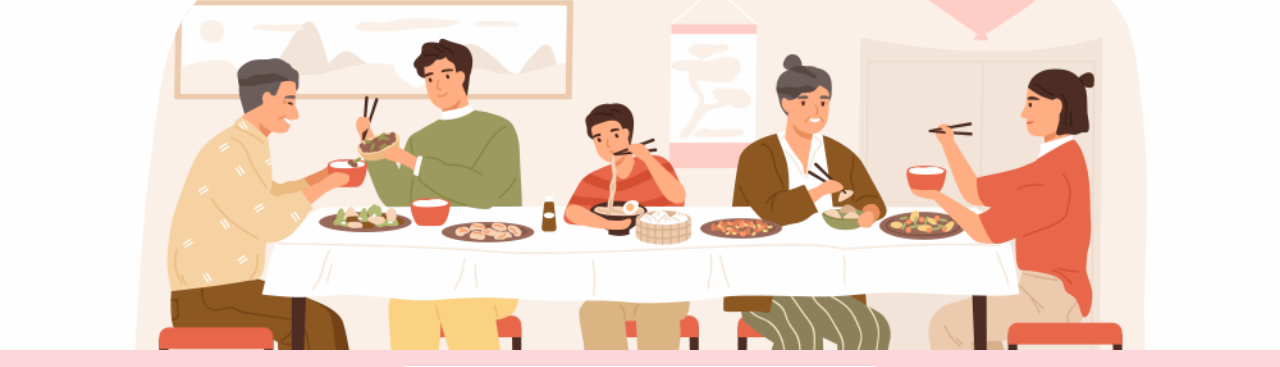
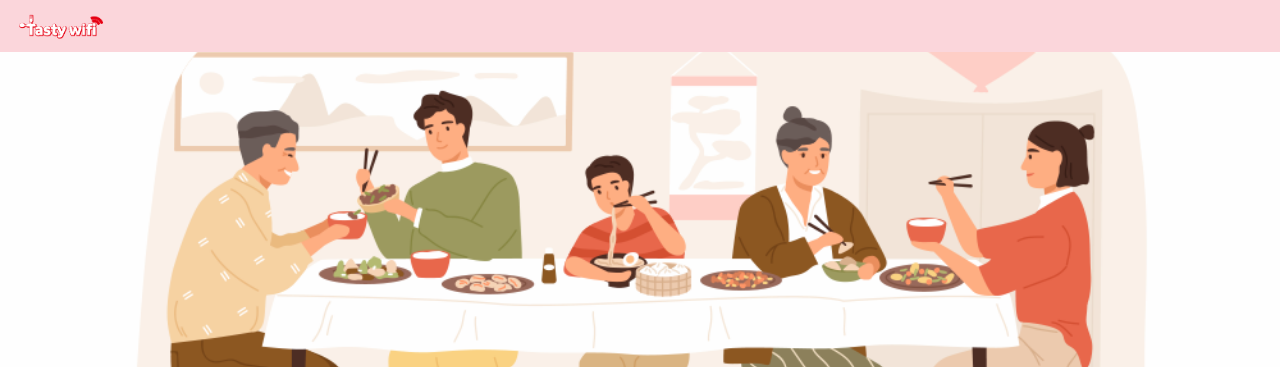
Before and after one commit to hyun-woong/mini_shar, a Flask app: page /login in a window 1280 px wide. Shown: the top 367 px of the page. Run offline with Flask 2, Linux system fonts and the light colour scheme; some libraries are stand-ins or nearby versions; some web fonts are replaced.

Commit message:
로그인 및 메인 상단 로고 교체

```diff
--- a/templates/login.html
+++ b/templates/login.html
@@ -74,6 +74,14 @@
 
                 .help {
                     color: gray;
+                }
+
+
+                .navimg {
+                    padding: 0px 0px 0px 0px;
+                    max-width: 750px;
+                    margin: 0px 0px 0px 0px;
+
                 }
             </style>
 
@@ -229,10 +237,18 @@
 
             </script>
 
-
         </head>
     <body>
+
+
+
     <div class="wrap">
+        <div class="navbar-brand">
+            <a class="navbar-item" href="/">
+                <img class="navimg" src="../static/image/tastywifi_logo.png">
+            </a>
+        </div>
+
         <div class="banner" onclick="window.location.href = '/'">
         </div>
     </div>
```
Also changed, not shown: templates/mainpost.html (+3 -5 lines).
